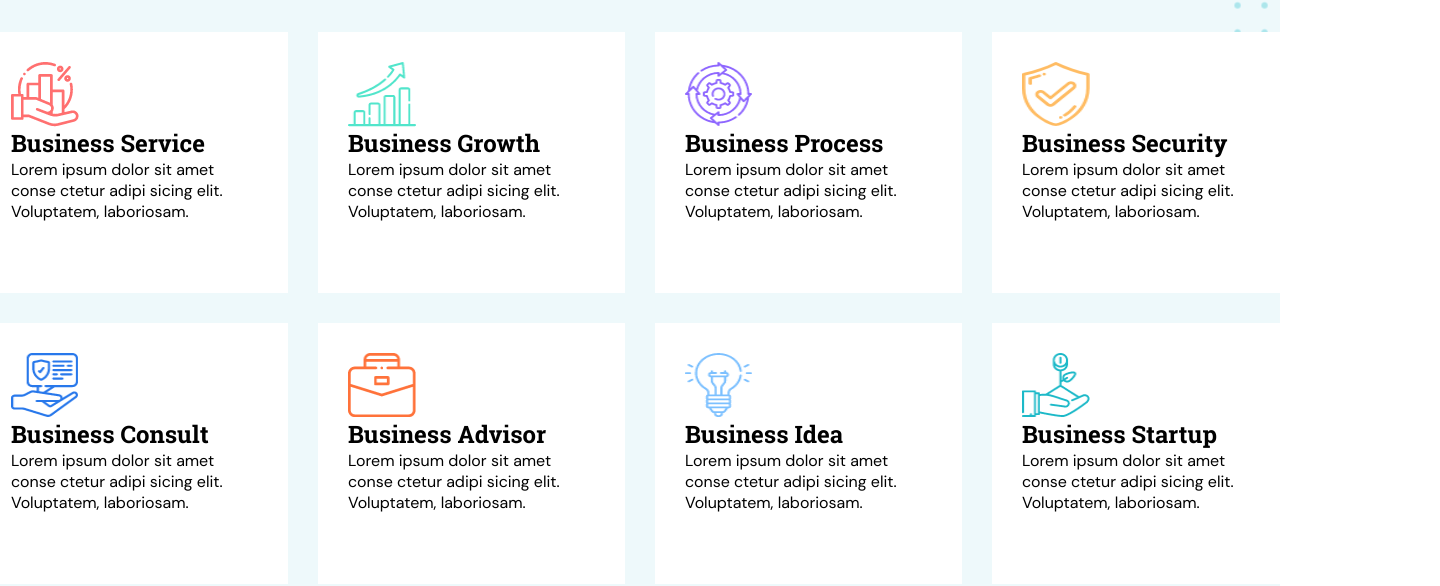
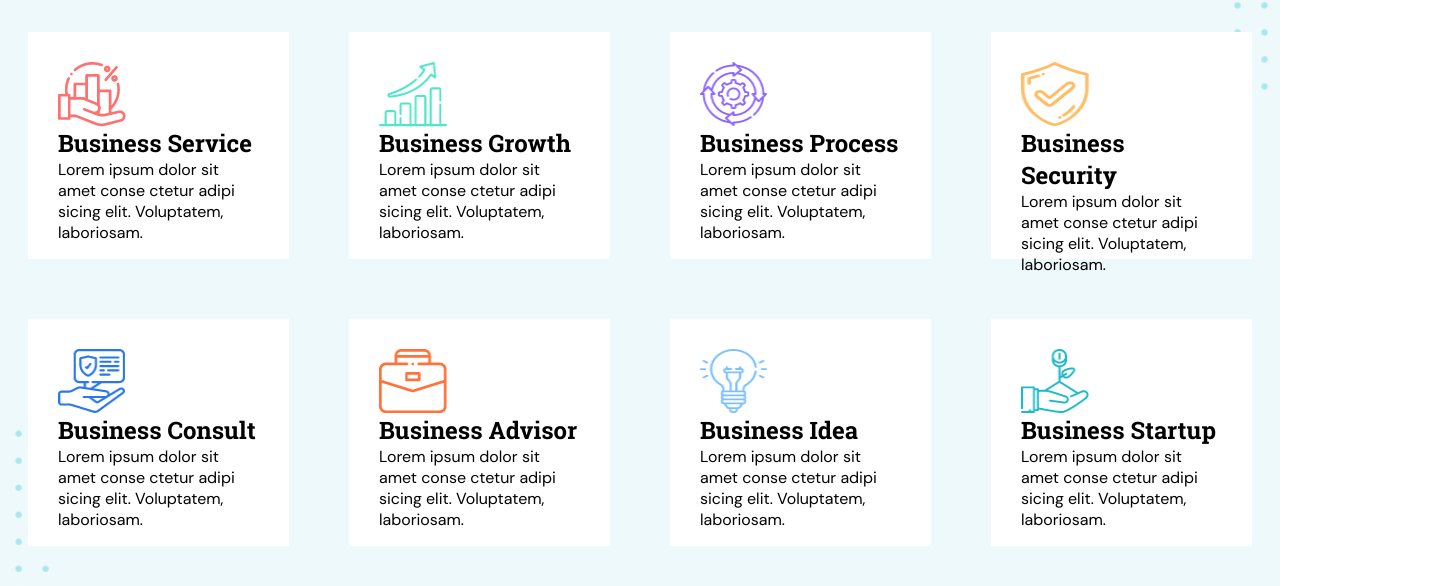
Before and after one commit to front-end-by-rimantas/42-grupe-portfolio-agar, a website: page index.html in a window 1280 px wide. Shown: the part 222-808 px from the top of the page, 1440 px wide, since content can reach past the window. Drawn offline with Linux system fonts and the light colour scheme.

Commit message:
Responsible work

```diff
--- a/css/pages/home.css
+++ b/css/pages/home.css
@@ -26,23 +26,20 @@
     background-position: center center;
     background-size: cover;
 }
-.services-row {
-    width: 1600px;
+.services-container > .services-row {
+    width: 100%;
+    /* padding: 0 12px 0 12px; */
     display: flex;
     flex-wrap: wrap;
     flex-direction: row;
     justify-content: center;
-    margin-left: calc(50% - 800px);
-    gap: 30px;
+    gap: 60px;
 }
 .services-block {
     display: block;
-    width: 307px;
-    height: 261px;
-    padding: 30px 30px 22px;
-    /* margin-top: 30px; */
-    /* margin-left: 15px;
-    margin-right: 15px; */
+    width: calc(100% - 24px);
+    height: 227px;
+    padding: 30px 30px 22px 30px;
     background-color: #fff;
     float: right;
 }
@@ -64,6 +61,36 @@
 .services-container > .serv-btn {
     margin-left: calc(50% - 100px);
     margin-top: 50px;
+}
+@media (min-width: 540px) {
+    .services-block {
+        display: block;
+        width: 516px;
+    }
+}
+@media (min-width: 770px) {
+    .services-block {
+        display: block;
+        width: 336px;
+    }
+}
+@media (min-width: 1000px) {
+    .services-block {
+        display: block;
+        width: 298px;
+    }
+}
+@media (min-width: 1200px) {
+    .services-block {
+        display: block;
+        width: 261px;
+    }
+}
+@media (min-width: 1300px) {
+    .services-container > .services-row {
+        width: 1300px;
+        margin-left: calc(50% - 650px);
+    }
 }
 /* services: end */
 
```
